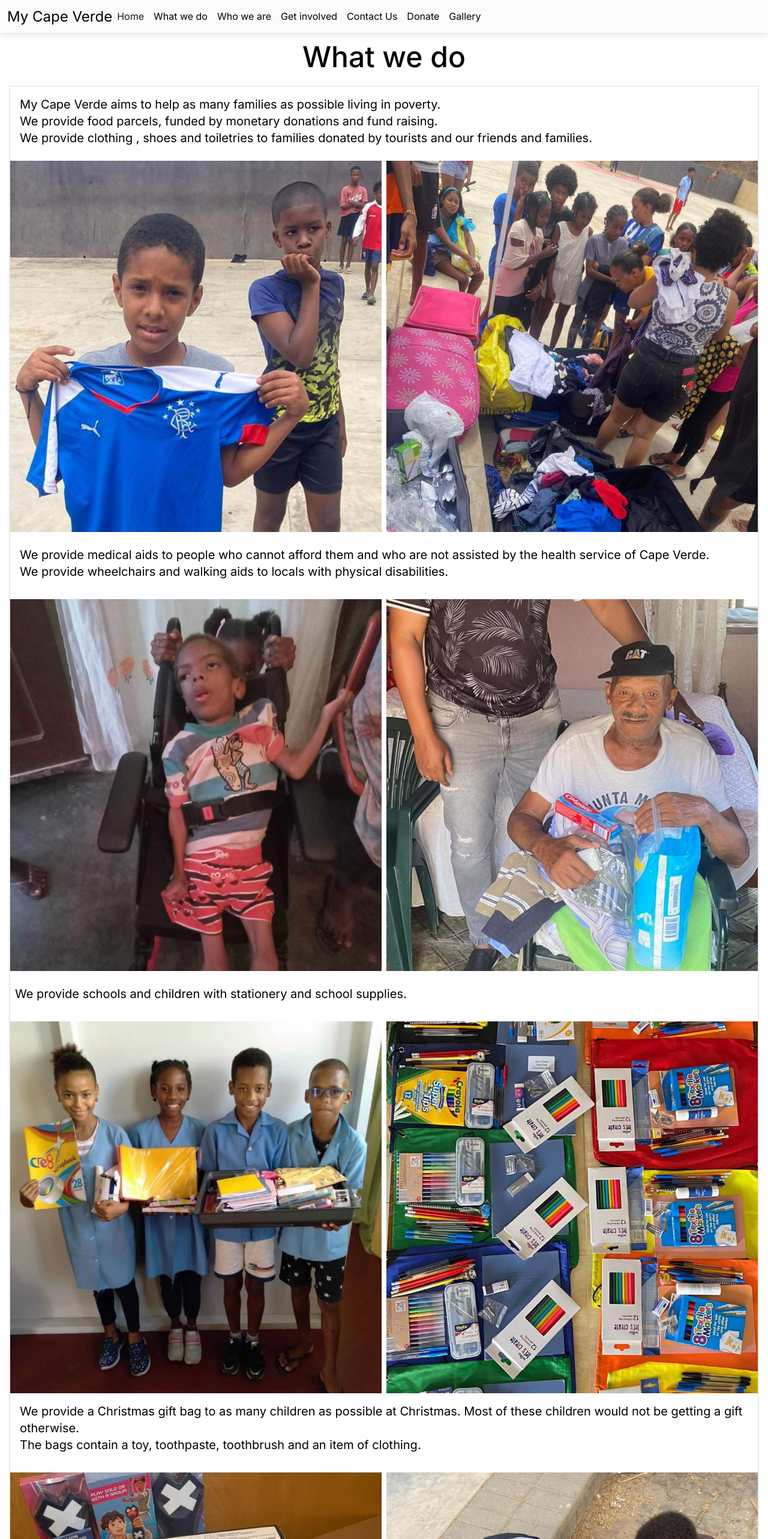
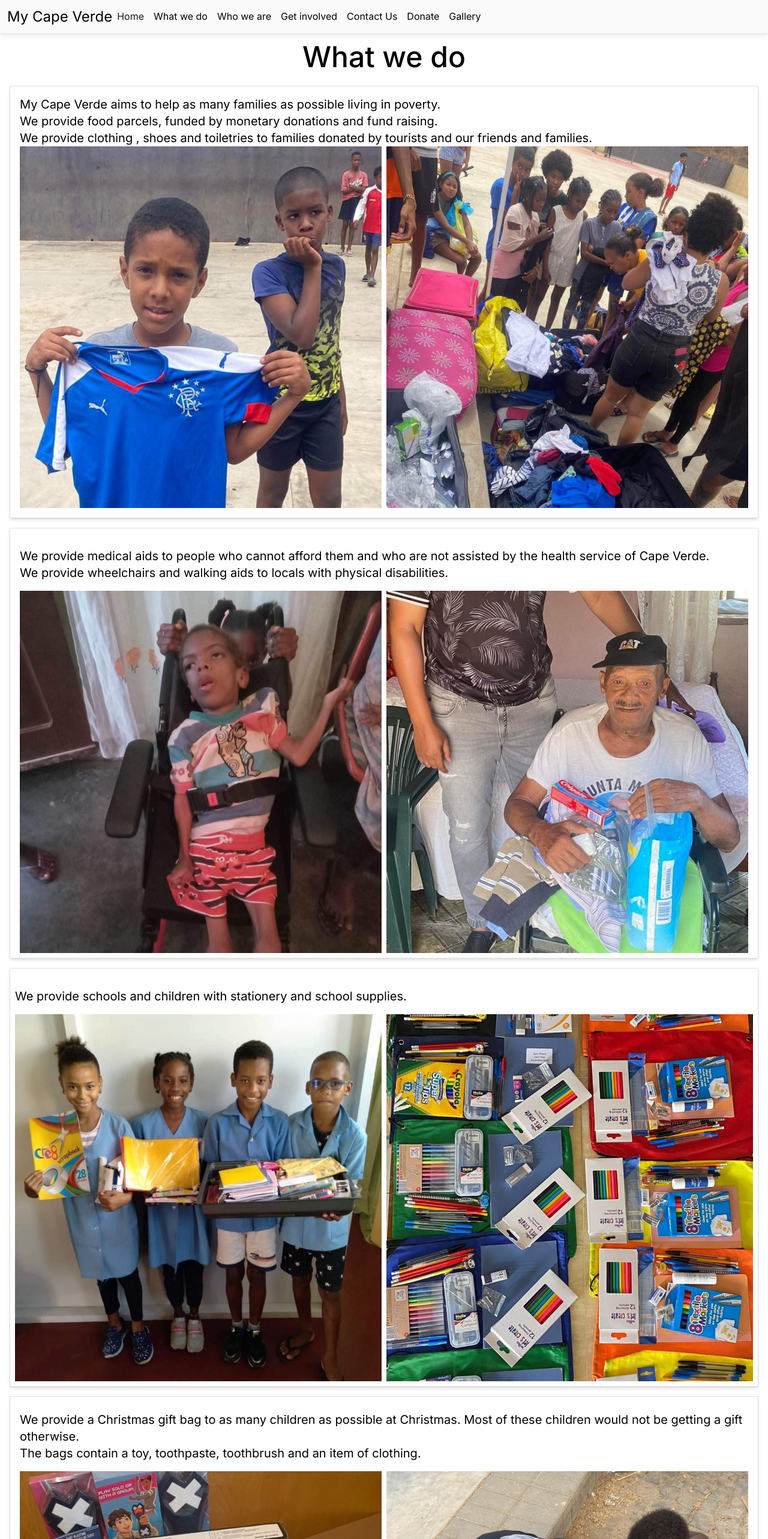
Before and after one commit to jacam666/capeverde, a Next.js app: page /whatWeDo in a window 1280 px wide. Shown: the top 2566 px of the page at 60% size. Built offline with nearby package versions, Linux system fonts and the light colour scheme.

Commit message:
finished get involved and what we do

```diff
--- a/src/app/getInvolved/page.tsx
+++ b/src/app/getInvolved/page.tsx
@@ -36,18 +36,17 @@ export default function GetInvolved() {
                     </p>
                 </div>
 
-                <div className='border border-gray-400 shadow-md py-2 my-3'>
+                <div className='border border-gray-400 shadow-md py-3 my-3'>
                     <h2>Fundraise:</h2>
-                    <p className=' text-black text-xl text-left  px-4'>We rely totally on donations for funding. All our staff are volunteers, so all money
+                    <div className=' text-black text-xl text-left  px-4'>We rely totally on donations for funding. All our staff are volunteers, so all money
                         raised will go directly to the charity. Hold a cake sale, ask your school to have a non-uniform
                         day, do a sponsored walk, jump out of a plane or start a crowdfunder page?
                         <div className="flex justify-center">
-                                <div className="image-container py-2">
-                                    <img src="/images/WhatsApp Image fundraise.jpg" alt="Image 1" />
-                                </div>
+                            <div className="image-container py-2">
+                                <img src="/images/WhatsApp Image fundraise.jpg" alt="Image 1" />
                             </div>
-                    </p>
-
+                        </div>
+                    </div>
                 </div>
                 <div className='border border-gray-400 shadow-md py-2 my-3'>
                     <h2>Make a monetary donation</h2>
@@ -55,7 +54,16 @@ export default function GetInvolved() {
                 </div>
                 <div className='border border-gray-400 shadow-md py-4 my-3'>
                     <h2 className='px-4'>Eat out or visit a bar or shop</h2>
-                    <div className="grid grid-cols-2 gap-2">
+                    <div className='text-black  text-xl py-3 text-left px-4 '>
+                        Many tourists stay in the hotels and do not see the poverty outside
+                        of the hotels.<br /> Pop into town and support the local businesses there.<br /> Cape Verde is generally a
+                        very safe country but tourism does lure people from other African countries and many of the
+                        street sellers are not Cape Verdean.<br /> As in any country, keep your personal items close to you. If
+                        you do not want to be bothered by the street sellers turn your hotel bracelet inside out, (as they
+                        can pretend they are from your hotel), or just tell them that you have been to their shop before.
+                        There is always a minority in any country, but the majority listen when you say that you are not
+                        interested.
+                        <div className="grid grid-cols-2 gap-2 mt-3">
                         <div className="flex justify-center">
                             <div className="image-container">
                                 <img src="/images/localbusiness.jpeg" alt="Image 1" className="max-w-full " />
@@ -67,16 +75,7 @@ export default function GetInvolved() {
                             </div>
                         </div>
                     </div>
-                    <p className='text-black  text-xl py-3 text-left px-4'>
-                        Many tourists stay in the hotels and do not see the poverty outside
-                        of the hotels.<br /> Pop into town and support the local businesses there.<br /> Cape Verde is generally a
-                        very safe country but tourism does lure people from other African countries and many of the
-                        street sellers are not Cape Verdean.<br /> As in any country, keep your personal items close to you. If
-                        you do not want to be bothered by the street sellers turn your hotel bracelet inside out, (as they
-                        can pretend they are from your hotel), or just tell them that you have been to their shop before.
-                        There is always a minority in any country, but the majority listen when you say that you are not
-                        interested.
-                    </p>
+                    </div>
                 </div>
             </div>
         </div>
--- a/src/app/whatWeDo/page.tsx
+++ b/src/app/whatWeDo/page.tsx
@@ -12,16 +12,14 @@ export default function WhatWeDo() {
     return (
         <div style={{ minHeight: '100vh' }}>
             <ResponsiveNavbar />
-            {/* <div className=' bg-gradient-to-r from-blue-100 to-slate-600'> */}
             <div className=' bg-white'>
                 <h1 className='text-center text-5xl py-3 text-black'>What we do</h1>
-                <div className='border border-gray-400  shadow-md py-2 mx-3'>
-                    <p className='px-3 py-2 text-black text-xl '>
+                <div className='border border-gray-400  shadow-md py-3 mx-3 mb-3'>
+                    <div className='px-3  text-black text-xl  '>
                         My Cape Verde aims to help as many families as possible living in poverty.<br />
                         We provide food parcels, funded by monetary donations and fund raising.<br /> We provide clothing ,
                         shoes and toiletries to families donated by tourists and our friends and families.<br />
-                    </p>
-                    <div className="grid grid-cols-2 gap-2">
+                        <div className="grid grid-cols-2 gap-2 ">
                         <div className="flex justify-center">
                             <div className="image-container">
                                 <img src="/images/WhatsApp Image 2024-05-02 at 08.47_edited2.jpg" alt="Image 1" />
@@ -33,12 +31,15 @@ export default function WhatWeDo() {
                             </div>
                         </div>
                     </div>
-                    <p className='px-3 pt-4 text-black text-xl'>
+                    </div>
+
+                </div>
+                <div className='border border-gray-400  shadow-md py-2 mx-3 mb-3'>
+                    <div className='px-3 pt-4 text-black text-xl'>
                         We provide medical aids to people who cannot afford them and who are not assisted by the
                         health service of Cape Verde. <br />We provide wheelchairs and walking aids to locals with physical
                         disabilities.<br />
-                    </p>
-                    <div className="grid grid-cols-2 gap-2 pt-3">
+                        <div className="grid grid-cols-2 gap-2 pt-3">
                         <div className="flex justify-center">
                             <div className="image-container">
                                 <img src="/images/WhatsApp Image wheelchair1.jpg" alt="Image 1" />
@@ -50,11 +51,13 @@ export default function WhatWeDo() {
                             </div>
                         </div>
                     </div>
+                    </div>
 
-                    <p className='px-2 pt-4 text-black text-xl'>
+                </div>
+                <div className='border border-gray-400  shadow-md py-2 mx-3 mb-3'>
+                    <div className='px-2 pt-4 text-black text-xl'>
                         We provide schools and children with stationery and school supplies.
-                    </p>
-                    <div className="grid grid-cols-2 gap-2 pt-3">
+                        <div className="grid grid-cols-2 gap-2 pt-3 ">
                         <div className="flex justify-center">
                             <div className="image-container">
                                 <img src="/images/WhatsApp Image school1.jpg" alt="Image 1" />
@@ -66,12 +69,15 @@ export default function WhatWeDo() {
                             </div>
                         </div>
                     </div>
-                    <p className='text-black px-3 text-xl pt-3'>
+                    </div>
+
+                </div>
+                <div className='border border-gray-400  shadow-md py-2 mx-3 mb-3'>
+                    <div className='text-black px-3 text-xl pt-3'>
                         We provide a Christmas gift bag to as many children as possible at Christmas. Most of these
                         children would not be getting a gift otherwise.<br /> The bags contain a toy, toothpaste, toothbrush
                         and an item of clothing.<br />
-                    </p>
-                    <div className="grid grid-cols-2 gap-2 pt-3">
+                        <div className="grid grid-cols-2 gap-2 pt-3">
                         <div className="flex justify-center">
                             <div className="image-container">
                                 <img src="/images/WhatsApp Image toys.jpg" alt="Image 1" />
@@ -83,12 +89,15 @@ export default function WhatWeDo() {
                             </div>
                         </div>
                     </div>
-                    <p className='text-black px-3 text-xl pt-3'>
+                    </div>
+
+                </div>
+                <div className='border border-gray-400  shadow-md py-2 mx-3 mb-3'>
+                    <div className='text-black px-3 text-xl pt-3'>
                         We hold activity events including various sports, games and discos.<br />
                         We work with other associations and groups on the islands to improve the lives of Cape
                         Verdeans.
-                    </p>
-                    <div className="grid grid-cols-2 gap-2 pt-3">
+                        <div className="grid grid-cols-2 gap-2 pt-3">
                         <div className="flex justify-center">
                             <div className="image-container">
                                 <img src="/images/WhatsApp Image event2.jpg" alt="Image 1" />
@@ -100,10 +109,11 @@ export default function WhatWeDo() {
                             </div>
                         </div>
                     </div>
+                    </div>
+
                 </div>
-                <DonateButton />
             </div>
+            <DonateButton />
         </div>
-
     );
 }
```
